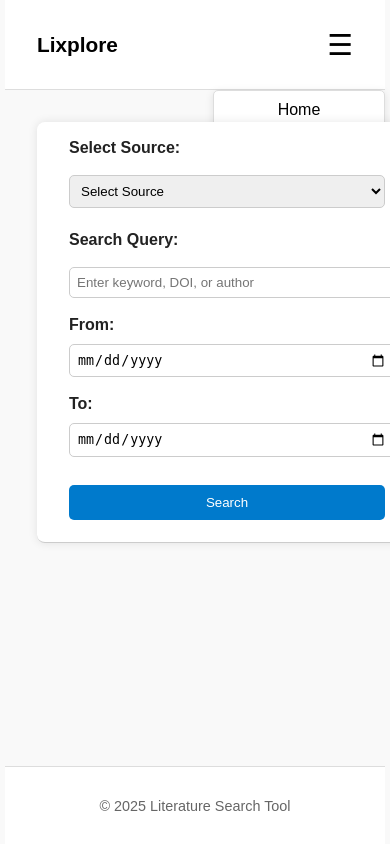
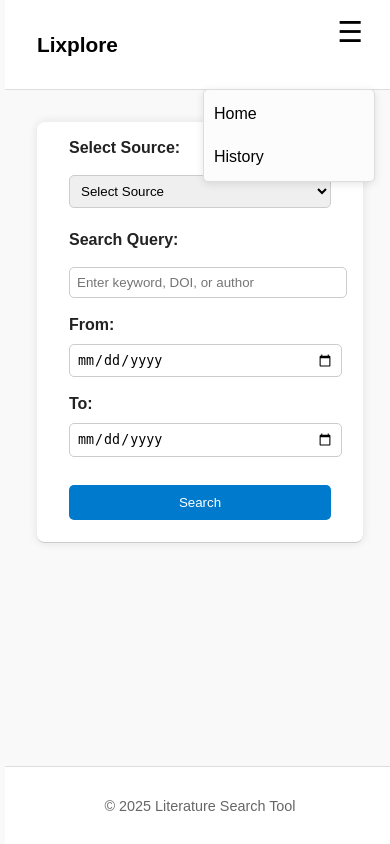
Before and after one commit to pryndor/Lixplore, a Flask app: page / in a window 390 px wide, after a click that opens the changed part; the page is wider, and only the part inside the window is pictured. Run offline with Flask 3, Linux system fonts and the light colour scheme.

Commit message:
Your update

```diff
--- a/static/css/style.css
+++ b/static/css/style.css
@@ -1,11 +1,18 @@
+/* ===== Base Reset ===== */
+html, body {
+    margin: 0;
+    padding: 0;
+    width: 100%;
+    overflow-x: hidden;
+}
+
 body {
     font-family: Arial, sans-serif;
-    margin: 0;
-    padding: 0;
     background: #f9f9f9;
     color: #333;
 }
 
+/* ===== Header ===== */
 header {
     background: #818181;
     color: white;
@@ -13,18 +20,34 @@ header {
     text-align: center;
 }
 
+/* Header Navigation Links */
+header nav {
+    display: flex;
+    flex-wrap: wrap;
+    justify-content: center; /* Center links on desktop */
+    gap: 15px;
+}
+
 header nav a {
-    margin: 0 10px;
     color: white;
     text-decoration: none;
 }
 
+/* ===== Main Layout ===== */
+.container {
+    max-width: 1000px; /* Keeps it aligned on large screens */
+    margin: 0 auto;    /* Centers content horizontally */
+    padding: 0 10px;   /* Equal left & right padding for mobile */
+    box-sizing: border-box;
+}
+
+/* ===== Main Content Area ===== */
 main {
     padding: 20px;
-    max-width: 800px;
-    margin: auto;
+    box-sizing: border-box;
 }
 
+/* ===== Search Box ===== */
 .search-box {
     background: white;
     padding: 20px;
@@ -32,6 +55,7 @@ main {
     box-shadow: 0 0 10px rgba(0,0,0,0.1);
 }
 
+/* ===== Form Elements ===== */
 input, select, button {
     width: 100%;
     padding: 8px;
@@ -45,3 +69,80 @@ button {
     color: white;
     cursor: pointer;
 }
+
+/* ===== Responsive Header Alignment ===== */
+@media (max-width: 768px) {
+    header nav {
+        justify-content: flex-start; /* Normal layout on mobile */
+    }
+}
+
+/* ===== Base Header ===== */
+header {
+    background: #818181;
+    color: white;
+    padding: 10px 20px;
+    text-align: center;
+    position: relative;
+    z-index: 2000; /* Keep header above everything */
+}
+
+/* ===== Header Title ===== */
+header h1 {
+    margin: 0;
+}
+
+/* ===== Menu Toggle (Hamburger) ===== */
+.menu-icon {
+    display: none;
+    font-size: 24px;
+    cursor: pointer;
+    position: absolute;
+    right: 20px;
+    top: 15px;
+    z-index: 2001; /* Ensure icon is above search box */
+}
+
+/* Hide the checkbox itself */
+.menu-toggle {
+    display: none;
+}
+
+/* ===== Navigation ===== */
+header nav {
+    display: flex;
+    justify-content: center;
+    gap: 15px;
+}
+
+/* ===== Mobile Styles ===== */
+@media (max-width: 768px) {
+    /* Show hamburger icon on mobile */
+    .menu-icon {
+        display: block;
+    }
+
+    /* Hide nav by default */
+    header nav {
+        display: none;
+        flex-direction: column;
+        background: #fcfcfcff;
+        position: absolute;
+        top: 100%; /* Push menu below header but above search box */
+        right: 20px;
+        width: 150px;
+        border-radius: 5px;
+        padding: 10px;
+        text-align: left;
+        z-index: 2000; /* Keep menu above search box */
+    }
+
+    /* Show nav when checkbox is checked */
+    .menu-toggle:checked ~ nav {
+        display: flex;
+    }
+
+    header nav a {
+        padding: 5px 0;
+    }
+}
--- a/templates/index.html
+++ b/templates/index.html
@@ -243,4 +243,11 @@ function showCitation(citationText) {
 }
 </script>
 
+<script>
+function toggleMenu() {
+    document.getElementById("menu").classList.toggle("show");
+}
+</script>
+
+
 {% endblock %}
```
Also changed, not shown: test_download.py (deleted, +0 -17 lines).
